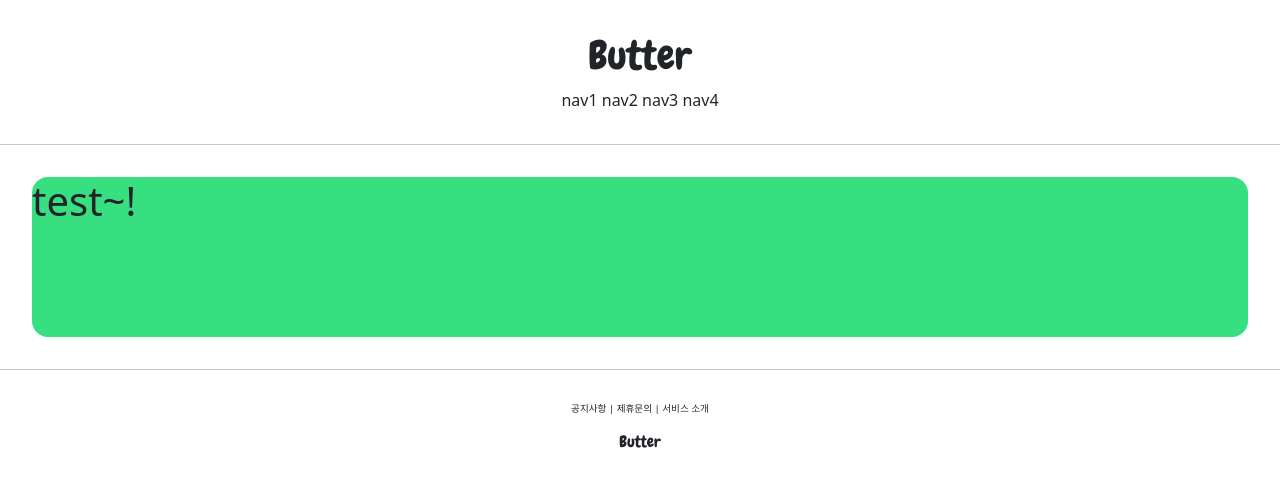
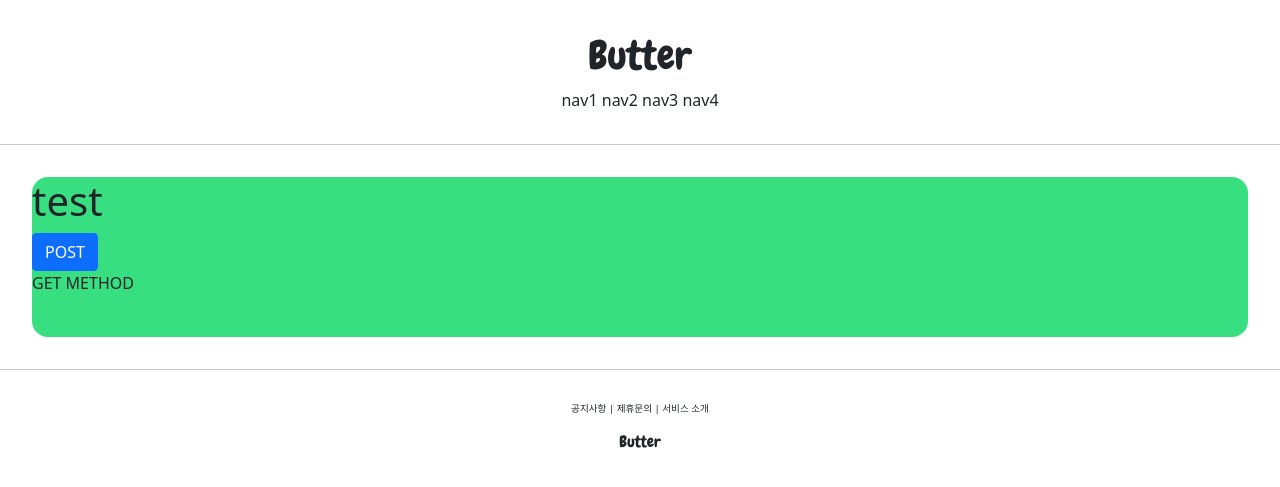
Before and after one commit to do-not-do-that/Shookiki2, a Django app: page /account/hello_world/ in a window 1280 px wide. Shown: the top 487 px of the page. Run offline with Django 3.2, Linux system fonts and the light colour scheme.

Commit message:
[ Modified ] GET/POST 실습

```diff
--- a/accountapp/templates/accountapp/hello_world.html
+++ b/accountapp/templates/accountapp/hello_world.html
@@ -2,6 +2,14 @@
 
 {% block content %}
     <div style="height: 10rem; background-color:#38df81; border-radius:1rem; margin:2rem;">
-        <h1>test~!</h1>
+        <h1>test</h1>
+
+        <form action="/account/hello_world/" method="post">
+            {% csrf_token %}
+            <input type="submit" class="btn btn-primary" value="POST">
+
+        </form>
+
+        {{text}}
     </div>
-{% endblock%}
+{% endblock %}
--- a/accountapp/views.py
+++ b/accountapp/views.py
@@ -5,4 +5,7 @@ from django.shortcuts import render
 
 
 def hello_world(request):
-    return render(request, 'accountapp/hello_world.html')
+    if request.method=="POST":
+        return render(request, 'accountapp/hello_world.html',context={'text':'POST METHOD'})
+    else:
+        return render(request, 'accountapp/hello_world.html',context={'text':'GET METHOD'})
```
